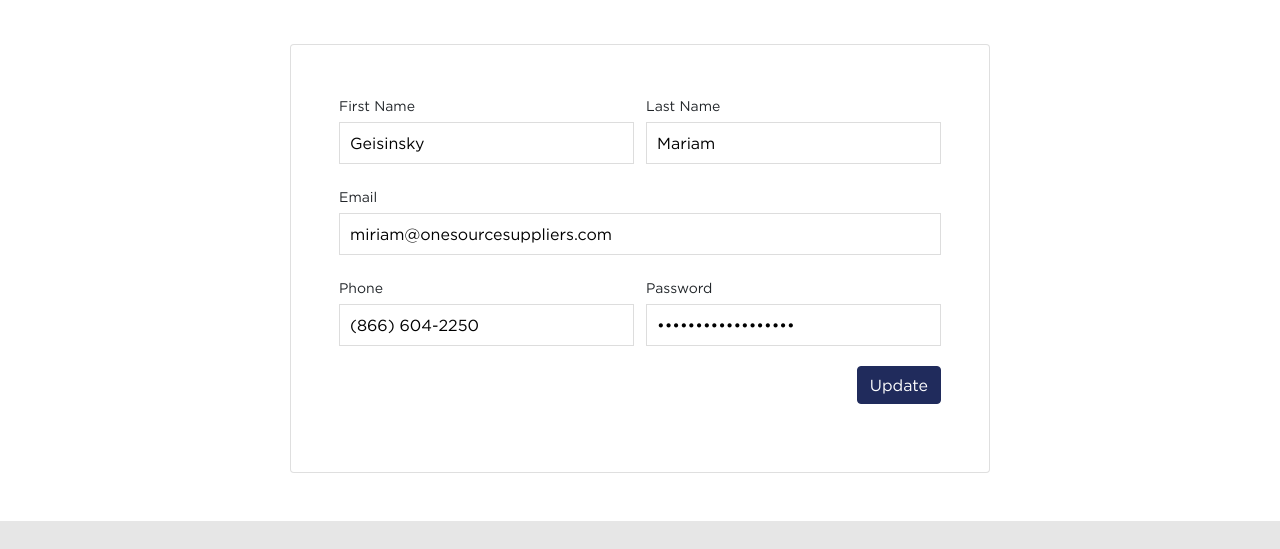
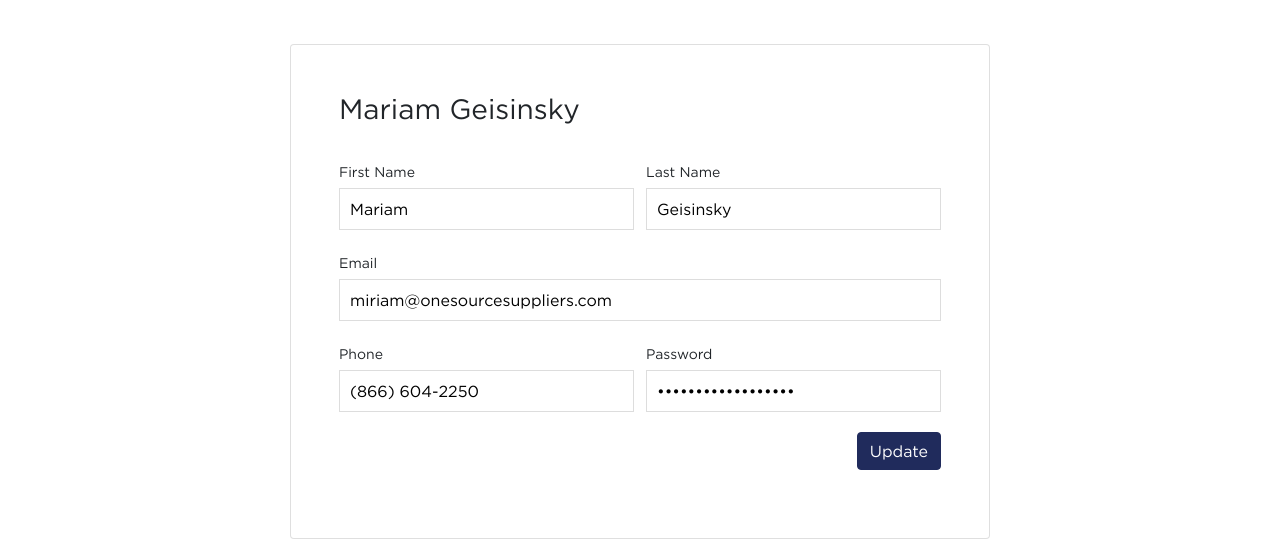
Before and after one commit to shusanto294/One-source-Suppliers, a plain HTML site: page profile.html in a window 1280 px wide. Both pictures are taken after a click on the button "Edit". Shown: the part 133-682 px from the top of the page. Drawn offline with nearby package versions, Linux system fonts and the light colour scheme.

Commit message:
Profile page users name added

```diff
--- a/css/style.css
+++ b/css/style.css
@@ -1449,3 +1449,7 @@ label {
     font-size: 14px;
     margin-bottom: 5px;
 }
+
+.form-edit-button{
+    float: right;
+}
--- a/profile.html
+++ b/profile.html
@@ -508,10 +508,17 @@
       <div class="container">
         <div class="signup card p-5">
 
-            <div class="form-group form-edit-button-wrap">
-              <div class="form-field align-right">
-                <button type="submit" class="btn continue-button form-edit-button">Edit</button>
+            <div class="form-edit-button-wrap">
+              <div class="contaner mb-4">
+                <div class="row">
+                <div class="col-9">
+                  <h3>Mariam Geisinsky</h3>
+                </div>
+                <div class="col-3">
+                  <button type="submit" class="btn continue-button form-edit-button">Edit</button>
+                </div>
               </div>
+            </div>
             </div>
 
             <form class="form signup-form">
@@ -519,11 +526,11 @@
                 <div class="inline-inputs">
                   <div class="form-field">
                     <label for="fname">First Name</label>
-                    <input type="text" value="Geisinsky" id="fname" disabled>
+                    <input type="text" value="Mariam" id="fname" disabled>
                   </div>
                   <div class="form-field">
                     <label for="lname">Last Name</label>
-                    <input type="text" value="Mariam" id="lname" disabled>
+                    <input type="text" value="Geisinsky" id="lname" disabled>
                   </div>
                 </div>
               </div>
@@ -663,7 +670,7 @@
 
       $('.form-edit-button').click(function(){
         $('input').removeAttr('disabled');
-        $('.form-edit-button-wrap').hide();
+        $('.form-edit-button').hide();
         $('.form-action-buttons').show();
       });
     </script>
```
